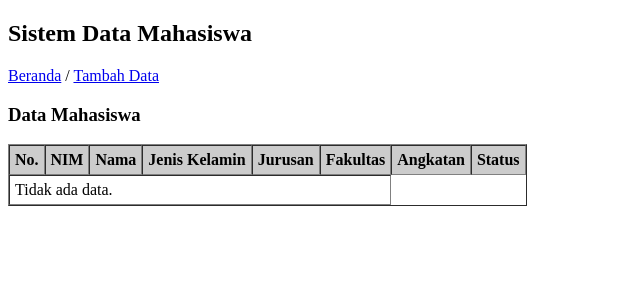
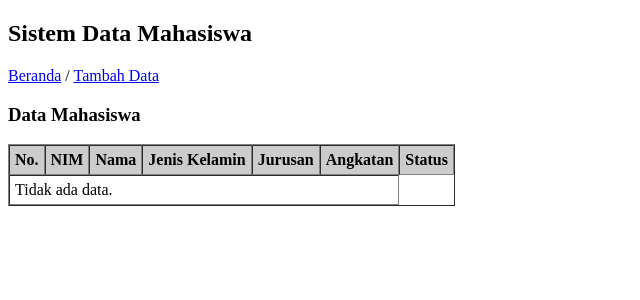
Before and after one commit to widyaayus/data_mahasiswa, a PHP site: page / in a window 1280 px wide. Shown: the top 300 px of the page, without its empty margins (0-640 px from the left). Run offline with PHP 8.4, Linux system fonts and the light colour scheme; data that the repository does not hold is empty.

Commit message:
revisi halaman utama

```diff
--- a/index.php
+++ b/index.php
@@ -17,7 +17,6 @@
 			<th>Nama</th>
 			<th>Jenis Kelamin</th>
 			<th>Jurusan</th>
-			<th>Fakultas</th>
                         <th>Angkatan</th>
                         <th>Status</th>
 		</tr>
@@ -48,7 +47,6 @@
 					echo '<td>'.$data['nama'].'</td>';	//menampilkan data nama dari database
 					echo '<td>'.$data['jeniskelamin'].'</td>';	//menampilkan data jeniskelamin dari database
 					echo '<td>'.$data['jurusan'].'</td>';	//menampilkan data jurusan dari database
-                                        echo '<td>'.$data['fakultas'].'</td>';	//menampilkan data fakultas dari database
                                         echo '<td>'.$data['angkatan'].'</td>';	//menampilkan data angkatan dari database
                                         echo '<td>'.$data['status'].'</td>';	//menampilkan data status dari database
 					echo '<td><a href="edit.php?id='.$data['nim'].'">Edit</a> / <a href="hapus.php?id='.$data['nim'].'" onclick="return confirm(\'Hapus data mahasiswa ini?\')">Hapus</a></td>';	//menampilkan link edit dan hapus dimana tiap link terdapat GET id -> ?id=siswa_id
```
